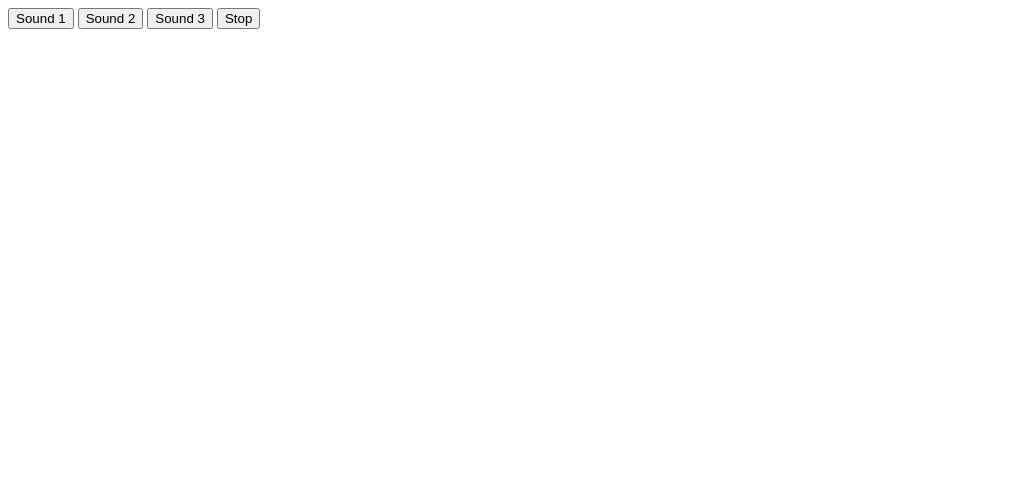
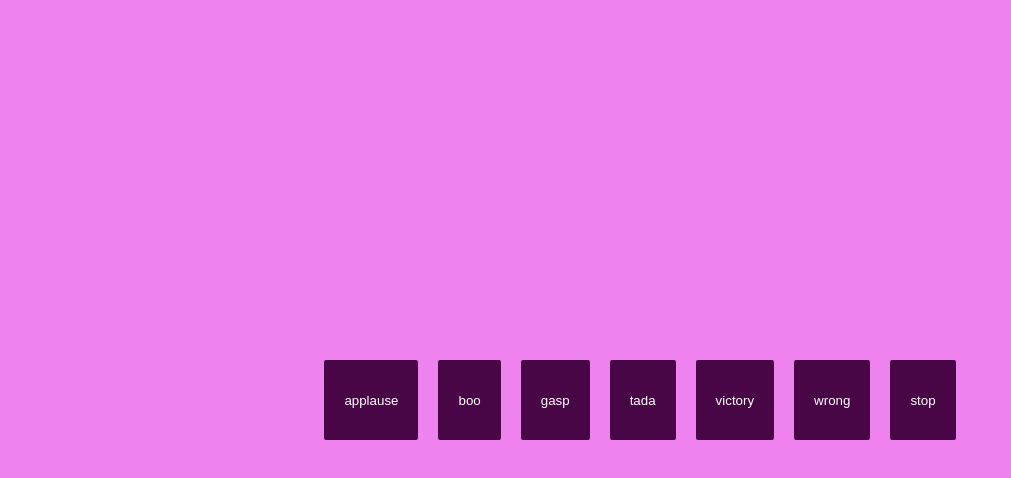
Before and after one commit to acciojob/Soundbar-Dipto07, a website: page main.html in a window 1280 px wide. Shown: the whole page, without its empty margins (0-1011 px from the left). Drawn offline with Linux system fonts and the light colour scheme.

Commit message:
created a submission

```diff
--- a/main.html
+++ b/main.html
@@ -8,18 +8,24 @@
 
 <body>
 	<!-- the entire body must be written by student -->
-	<div id="buttons">
-    <button class="btn" onclick="playSound('sound1.mp3')">Sound 1</button>
-    <button class="btn" onclick="playSound('sound2.mp3')">Sound 2</button>
-    <button class="btn" onclick="playSound('sound3.mp3')">Sound 3</button>
-    <button class="btn stop" onclick="stopAllSounds()">Stop</button>
-</div>
 
-<audio id="sound1" src="sounds/sound1.mp3"></audio>
-<audio id="sound2" src="sounds/sound2.mp3"></audio>
-<audio id="sound3" src="sounds/sound3.mp3"></audio>
+	<audio  id="audio" src="https://interactive-examples.mdn.mozilla.net/media/cc0-audio/t-rex-roar.mp3"></audio>
+
+	<section id="buttons">
+		<input class="btn" type='button' value='applause' onclick='sound()'/>
+		<input class="btn" type='button' value='boo' onclick='sound()'/>
+		<input class="btn" type='button' value='gasp' onclick='sound()'/>
+		<input class="btn" type='button' value='tada' onclick='sound()'/>
+		<input class="btn" type='button' value='victory' onclick='sound()'/>
+		<input class="btn" type='button' value='wrong' onclick='sound()'/>
+		<input class="stop" type='button' value='stop' onclick='sound()'/>
+	</section>
 
     <script type="text/javascript" src="./script.js">
+		function sound() {
+	let music = document.getElementById("audio");
+	music.play();
+}
 </script>
 
 </body>
--- a/styles.css
+++ b/styles.css
@@ -1 +1,25 @@
 /*  your css code here. If applicable */
+/*  your css code here. If applicable */
+*{
+  padding: 0px;
+  margin: 0px;
+  box-sizing: border-box;
+  height: 100%;
+  background-color: violet;
+}
+#buttons{
+	display: flex;
+	gap: 20px;
+	align-items: center;
+	justify-content: center;
+	flex-wrap: wrap;
+}
+input{
+	padding: 10px 20px;
+	height: 10%;
+	color: white;
+	background: #490647;
+	border: none;
+	border-radius: 2px;
+	cursor: pointer;
+}
```
